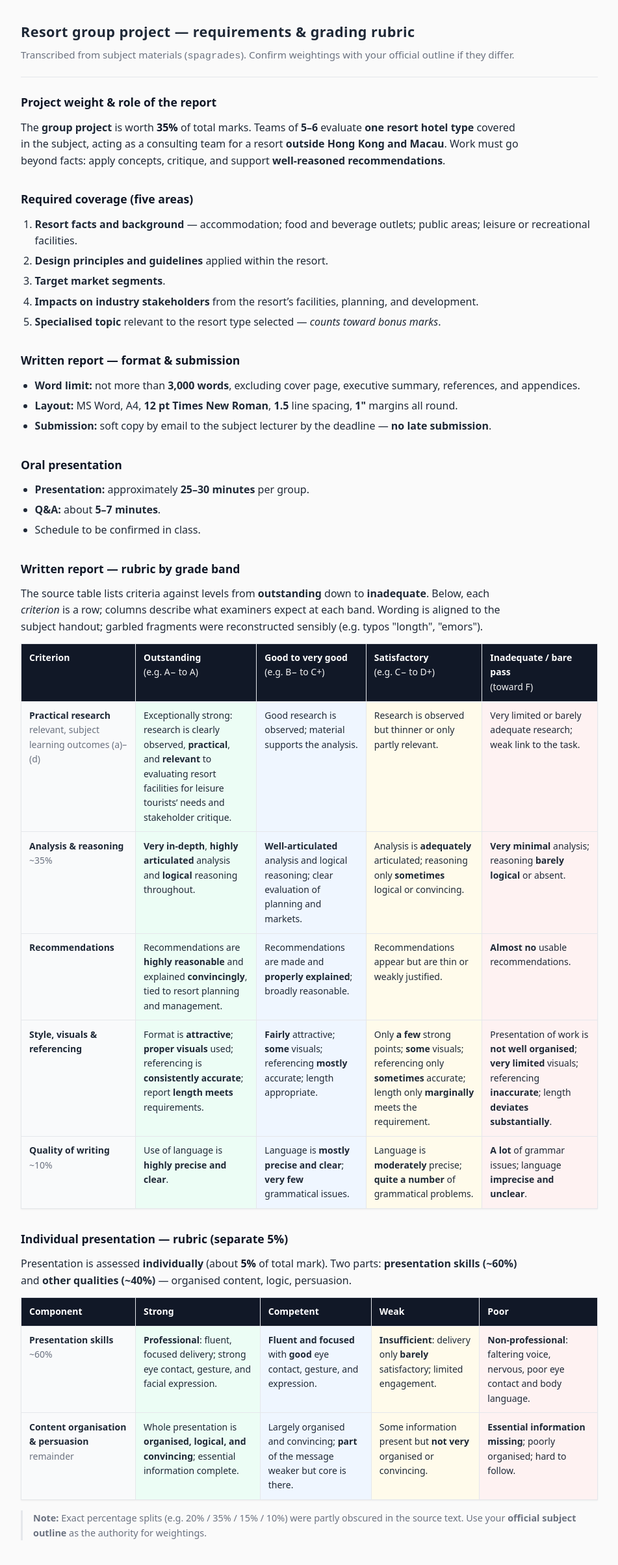
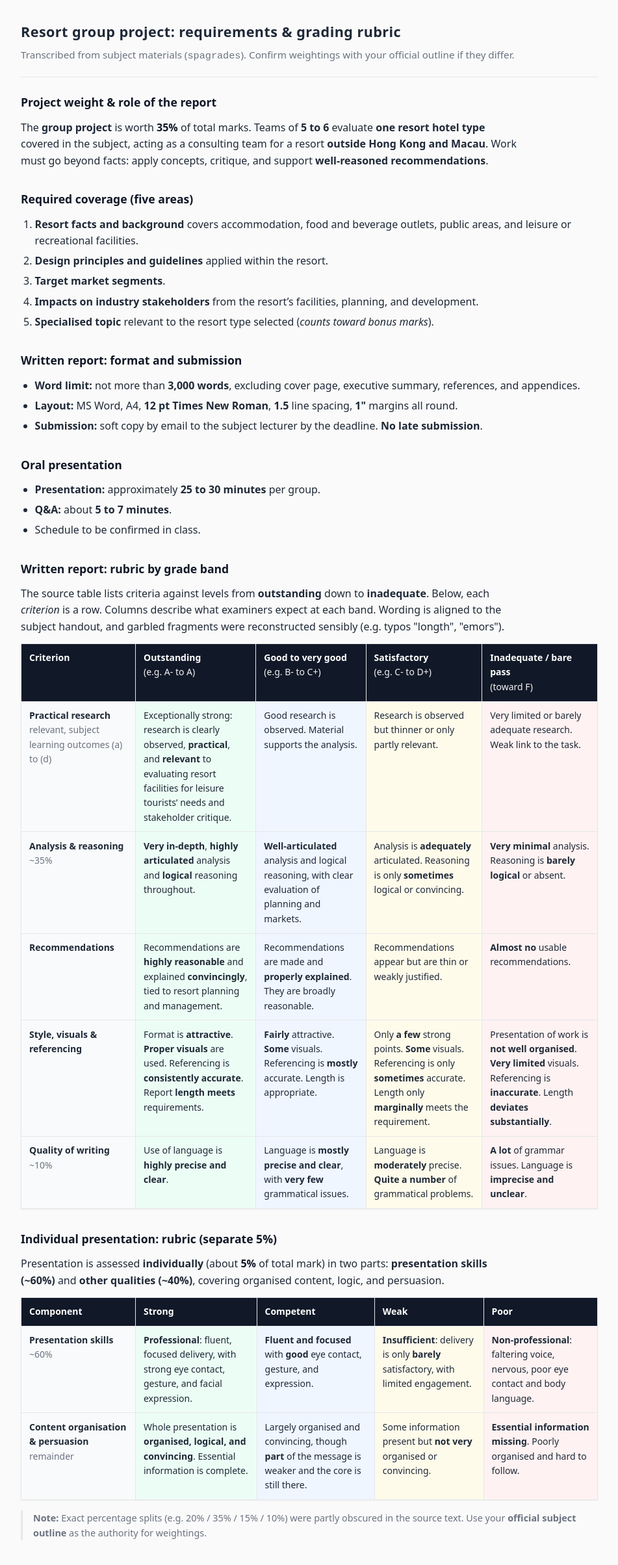
Before and after one commit to beatsaway/quicknote, a plain HTML site: page 4700/grade.html in a window 1280 px wide. Shown: the whole page at 65% size, without its empty margins (164-1115 px from the left). Drawn offline with Linux system fonts and the light colour scheme.

Commit message:
4700: prose style (no semicolons in copy, 9am/9pm, replace dashes in titles)
Made-with: Cursor

```diff
--- a/4700/grade.html
+++ b/4700/grade.html
@@ -3,7 +3,7 @@
 <head>
   <meta charset="utf-8">
   <meta name="viewport" content="width=device-width, initial-scale=1">
-  <title>Group project — assessment criteria &amp; grade bands</title>
+  <title>Group project: assessment criteria &amp; grade bands</title>
   <style>
     :root {
       --bg: #fafafa;
@@ -110,90 +110,90 @@
 <body>
   <div class="wrap">
     <header>
-      <h1>Resort group project — requirements &amp; grading rubric</h1>
+      <h1>Resort group project: requirements &amp; grading rubric</h1>
       <p class="subtitle">Transcribed from subject materials (<code>spagrades</code>). Confirm weightings with your official outline if they differ.</p>
     </header>
 
     <h2>Project weight &amp; role of the report</h2>
-    <p class="lead">The <strong>group project</strong> is worth <span class="pct">35%</span> of total marks. Teams of <strong>5–6</strong> evaluate <strong>one resort hotel type</strong> covered in the subject, acting as a consulting team for a resort <strong>outside Hong Kong and Macau</strong>. Work must go beyond facts: apply concepts, critique, and support <strong>well-reasoned recommendations</strong>.</p>
+    <p class="lead">The <strong>group project</strong> is worth <span class="pct">35%</span> of total marks. Teams of <strong>5 to 6</strong> evaluate <strong>one resort hotel type</strong> covered in the subject, acting as a consulting team for a resort <strong>outside Hong Kong and Macau</strong>. Work must go beyond facts: apply concepts, critique, and support <strong>well-reasoned recommendations</strong>.</p>
 
     <h2>Required coverage (five areas)</h2>
     <ol class="req">
-      <li><strong>Resort facts and background</strong> — accommodation; food and beverage outlets; public areas; leisure or recreational facilities.</li>
+      <li><strong>Resort facts and background</strong> covers accommodation, food and beverage outlets, public areas, and leisure or recreational facilities.</li>
       <li><strong>Design principles and guidelines</strong> applied within the resort.</li>
       <li><strong>Target market segments</strong>.</li>
       <li><strong>Impacts on industry stakeholders</strong> from the resort’s facilities, planning, and development.</li>
-      <li><strong>Specialised topic</strong> relevant to the resort type selected — <em>counts toward bonus marks</em>.</li>
+      <li><strong>Specialised topic</strong> relevant to the resort type selected (<em>counts toward bonus marks</em>).</li>
     </ol>
 
-    <h2>Written report — format &amp; submission</h2>
+    <h2>Written report: format and submission</h2>
     <ul class="req">
       <li><strong>Word limit:</strong> not more than <strong>3,000 words</strong>, excluding cover page, executive summary, references, and appendices.</li>
       <li><strong>Layout:</strong> MS Word, A4, <strong>12 pt Times New Roman</strong>, <strong>1.5</strong> line spacing, <strong>1&quot;</strong> margins all round.</li>
-      <li><strong>Submission:</strong> soft copy by email to the subject lecturer by the deadline — <strong>no late submission</strong>.</li>
+      <li><strong>Submission:</strong> soft copy by email to the subject lecturer by the deadline. <strong>No late submission</strong>.</li>
     </ul>
 
     <h2>Oral presentation</h2>
     <ul class="req">
-      <li><strong>Presentation:</strong> approximately <strong>25–30 minutes</strong> per group.</li>
-      <li><strong>Q&amp;A:</strong> about <strong>5–7 minutes</strong>.</li>
+      <li><strong>Presentation:</strong> approximately <strong>25 to 30 minutes</strong> per group.</li>
+      <li><strong>Q&amp;A:</strong> about <strong>5 to 7 minutes</strong>.</li>
       <li>Schedule to be confirmed in class.</li>
     </ul>
 
-    <h2>Written report — rubric by grade band</h2>
-    <p class="lead">The source table lists criteria against levels from <strong>outstanding</strong> down to <strong>inadequate</strong>. Below, each <em>criterion</em> is a row; columns describe what examiners expect at each band. Wording is aligned to the subject handout; garbled fragments were reconstructed sensibly (e.g. typos &quot;longth&quot;, &quot;emors&quot;).</p>
+    <h2>Written report: rubric by grade band</h2>
+    <p class="lead">The source table lists criteria against levels from <strong>outstanding</strong> down to <strong>inadequate</strong>. Below, each <em>criterion</em> is a row. Columns describe what examiners expect at each band. Wording is aligned to the subject handout, and garbled fragments were reconstructed sensibly (e.g. typos &quot;longth&quot;, &quot;emors&quot;).</p>
 
     <table class="rubric">
       <thead>
         <tr>
           <th scope="col">Criterion</th>
-          <th scope="col" class="band-a">Outstanding<br><span style="font-weight:400;opacity:.95">(e.g. A− to A)</span></th>
-          <th scope="col" class="band-b">Good to very good<br><span style="font-weight:400;opacity:.95">(e.g. B− to C+)</span></th>
-          <th scope="col" class="band-c">Satisfactory<br><span style="font-weight:400;opacity:.95">(e.g. C− to D+)</span></th>
+          <th scope="col" class="band-a">Outstanding<br><span style="font-weight:400;opacity:.95">(e.g. A- to A)</span></th>
+          <th scope="col" class="band-b">Good to very good<br><span style="font-weight:400;opacity:.95">(e.g. B- to C+)</span></th>
+          <th scope="col" class="band-c">Satisfactory<br><span style="font-weight:400;opacity:.95">(e.g. C- to D+)</span></th>
           <th scope="col" class="band-d">Inadequate / bare pass<br><span style="font-weight:400;opacity:.95">(toward F)</span></th>
         </tr>
       </thead>
       <tbody>
         <tr>
-          <th scope="row">Practical research<br><span style="font-weight:400;color:var(--muted)">relevant, subject learning outcomes (a)–(d)</span></th>
+          <th scope="row">Practical research<br><span style="font-weight:400;color:var(--muted)">relevant, subject learning outcomes (a) to (d)</span></th>
           <td class="band-a">Exceptionally strong: research is clearly observed, <strong>practical</strong>, and <strong>relevant</strong> to evaluating resort facilities for leisure tourists’ needs and stakeholder critique.</td>
-          <td class="band-b">Good research is observed; material supports the analysis.</td>
+          <td class="band-b">Good research is observed. Material supports the analysis.</td>
           <td class="band-c">Research is observed but thinner or only partly relevant.</td>
-          <td class="band-d">Very limited or barely adequate research; weak link to the task.</td>
+          <td class="band-d">Very limited or barely adequate research. Weak link to the task.</td>
         </tr>
         <tr>
           <th scope="row">Analysis &amp; reasoning<br><span style="font-weight:400;color:var(--muted)">~35%</span></th>
           <td class="band-a"><strong>Very in-depth</strong>, <strong>highly articulated</strong> analysis and <strong>logical</strong> reasoning throughout.</td>
-          <td class="band-b"><strong>Well-articulated</strong> analysis and logical reasoning; clear evaluation of planning and markets.</td>
-          <td class="band-c">Analysis is <strong>adequately</strong> articulated; reasoning only <strong>sometimes</strong> logical or convincing.</td>
-          <td class="band-d"><strong>Very minimal</strong> analysis; reasoning <strong>barely logical</strong> or absent.</td>
+          <td class="band-b"><strong>Well-articulated</strong> analysis and logical reasoning, with clear evaluation of planning and markets.</td>
+          <td class="band-c">Analysis is <strong>adequately</strong> articulated. Reasoning is only <strong>sometimes</strong> logical or convincing.</td>
+          <td class="band-d"><strong>Very minimal</strong> analysis. Reasoning is <strong>barely logical</strong> or absent.</td>
         </tr>
         <tr>
           <th scope="row">Recommendations</th>
           <td class="band-a">Recommendations are <strong>highly reasonable</strong> and explained <strong>convincingly</strong>, tied to resort planning and management.</td>
-          <td class="band-b">Recommendations are made and <strong>properly explained</strong>; broadly reasonable.</td>
+          <td class="band-b">Recommendations are made and <strong>properly explained</strong>. They are broadly reasonable.</td>
           <td class="band-c">Recommendations appear but are thin or weakly justified.</td>
           <td class="band-d"><strong>Almost no</strong> usable recommendations.</td>
         </tr>
         <tr>
           <th scope="row">Style, visuals &amp; referencing</th>
-          <td class="band-a">Format is <strong>attractive</strong>; <strong>proper visuals</strong> used; referencing is <strong>consistently accurate</strong>; report <strong>length meets</strong> requirements.</td>
-          <td class="band-b"><strong>Fairly</strong> attractive; <strong>some</strong> visuals; referencing <strong>mostly</strong> accurate; length appropriate.</td>
-          <td class="band-c">Only <strong>a few</strong> strong points; <strong>some</strong> visuals; referencing only <strong>sometimes</strong> accurate; length only <strong>marginally</strong> meets the requirement.</td>
-          <td class="band-d">Presentation of work is <strong>not well organised</strong>; <strong>very limited</strong> visuals; referencing <strong>inaccurate</strong>; length <strong>deviates substantially</strong>.</td>
+          <td class="band-a">Format is <strong>attractive</strong>. <strong>Proper visuals</strong> are used. Referencing is <strong>consistently accurate</strong>. Report <strong>length meets</strong> requirements.</td>
+          <td class="band-b"><strong>Fairly</strong> attractive. <strong>Some</strong> visuals. Referencing is <strong>mostly</strong> accurate. Length is appropriate.</td>
+          <td class="band-c">Only <strong>a few</strong> strong points. <strong>Some</strong> visuals. Referencing is only <strong>sometimes</strong> accurate. Length only <strong>marginally</strong> meets the requirement.</td>
+          <td class="band-d">Presentation of work is <strong>not well organised</strong>. <strong>Very limited</strong> visuals. Referencing is <strong>inaccurate</strong>. Length <strong>deviates substantially</strong>.</td>
         </tr>
         <tr>
           <th scope="row">Quality of writing<br><span style="font-weight:400;color:var(--muted)">~10%</span></th>
           <td class="band-a">Use of language is <strong>highly precise and clear</strong>.</td>
-          <td class="band-b">Language is <strong>mostly precise and clear</strong>; <strong>very few</strong> grammatical issues.</td>
-          <td class="band-c">Language is <strong>moderately</strong> precise; <strong>quite a number</strong> of grammatical problems.</td>
-          <td class="band-d"><strong>A lot</strong> of grammar issues; language <strong>imprecise and unclear</strong>.</td>
+          <td class="band-b">Language is <strong>mostly precise and clear</strong>, with <strong>very few</strong> grammatical issues.</td>
+          <td class="band-c">Language is <strong>moderately</strong> precise. <strong>Quite a number</strong> of grammatical problems.</td>
+          <td class="band-d"><strong>A lot</strong> of grammar issues. Language is <strong>imprecise and unclear</strong>.</td>
         </tr>
       </tbody>
     </table>
 
-    <h2>Individual presentation — rubric (separate 5%)</h2>
-    <p class="lead">Presentation is assessed <strong>individually</strong> (about <span class="pct">5%</span> of total mark). Two parts: <strong>presentation skills (~60%)</strong> and <strong>other qualities (~40%)</strong> — organised content, logic, persuasion.</p>
+    <h2>Individual presentation: rubric (separate 5%)</h2>
+    <p class="lead">Presentation is assessed <strong>individually</strong> (about <span class="pct">5%</span> of total mark) in two parts: <strong>presentation skills (~60%)</strong> and <strong>other qualities (~40%)</strong>, covering organised content, logic, and persuasion.</p>
 
     <table class="rubric">
       <thead>
@@ -208,17 +208,17 @@
       <tbody>
         <tr>
           <th scope="row">Presentation skills<br><span style="font-weight:400;color:var(--muted)">~60%</span></th>
-          <td class="band-a"><strong>Professional</strong>: fluent, focused delivery; strong eye contact, gesture, and facial expression.</td>
+          <td class="band-a"><strong>Professional</strong>: fluent, focused delivery, with strong eye contact, gesture, and facial expression.</td>
           <td class="band-b"><strong>Fluent and focused</strong> with <strong>good</strong> eye contact, gesture, and expression.</td>
-          <td class="band-c"><strong>Insufficient</strong>: delivery only <strong>barely</strong> satisfactory; limited engagement.</td>
+          <td class="band-c"><strong>Insufficient</strong>: delivery is only <strong>barely</strong> satisfactory, with limited engagement.</td>
           <td class="band-d"><strong>Non-professional</strong>: faltering voice, nervous, poor eye contact and body language.</td>
         </tr>
         <tr>
           <th scope="row">Content organisation &amp; persuasion<br><span style="font-weight:400;color:var(--muted)">remainder</span></th>
-          <td class="band-a">Whole presentation is <strong>organised, logical, and convincing</strong>; essential information complete.</td>
-          <td class="band-b">Largely organised and convincing; <strong>part</strong> of the message weaker but core is there.</td>
+          <td class="band-a">Whole presentation is <strong>organised, logical, and convincing</strong>. Essential information is complete.</td>
+          <td class="band-b">Largely organised and convincing, though <strong>part</strong> of the message is weaker and the core is still there.</td>
           <td class="band-c">Some information present but <strong>not very</strong> organised or convincing.</td>
-          <td class="band-d"><strong>Essential information missing</strong>; poorly organised; hard to follow.</td>
+          <td class="band-d"><strong>Essential information missing</strong>. Poorly organised and hard to follow.</td>
         </tr>
       </tbody>
     </table>
```
Also changed, not shown: 4700/script.html (+1 -1 lines), 4700/task1SpaFocus.html (+11 -11 lines), 4700/task1e.html (+5 -5 lines), 4700/task1eV2.html (+6 -6 lines), 4700/task1eV2short.html (+6 -6 lines), 4700/task1eV3.html (+11 -11 lines), 4700/task1eV4.html (+11 -11 lines), 4700/task1eV4s.html (+3 -3 lines), 4700/task2.html (+1 -1 lines).
